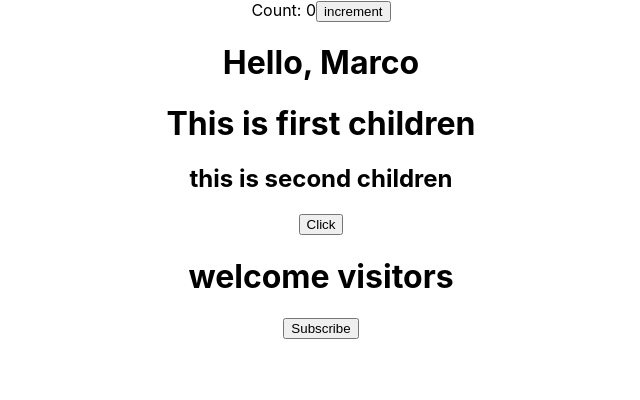
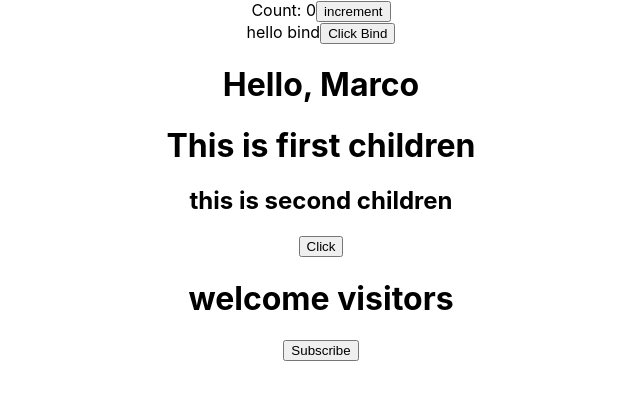
Before and after one commit to MMelchiorri/react_course, a React (Create React App) app in the folder code_evolution_react/: page / in a window 1280 px wide. Shown: the top 400 px of the page, without its empty margins (319-959 px from the left). Built offline with nearby package versions, Linux system fonts and the light colour scheme.

Commit message:
completed lesson 14

```diff
--- a/code_evolution_react/src/App.js
+++ b/code_evolution_react/src/App.js
@@ -5,6 +5,7 @@
 import Message from './components/Message';
 import Counter from './components/Counter';
 import FunctionClick from './components/FunctionClick';
+import EventBind from './components/EventBind';
 
 function App() {
   return (
@@ -12,6 +13,7 @@
       {/* <Greet /> */}
       {/* <Welcome /> */}
       <Counter />
+      <EventBind />
       <Hello name={'Marco'}>
         <h1>This is first children</h1>
         <h2>this is second children</h2>
--- /dev/null
+++ b/code_evolution_react/src/components/EventBind.js
@@ -0,0 +1,22 @@
+import React, { Component } from 'react';
+
+export default class EventBind extends Component {
+  constructor(props) {
+    super(props);
+
+    this.state = { message: 'hello bind' };
+  }
+
+  changeMessage = () => {
+    this.setState({ message: 'changed message' });
+  };
+
+  render() {
+    return (
+      <div>
+        {this.state.message}
+        <button onClick={this.changeMessage.bind(this)}>Click Bind</button>
+      </div>
+    );
+  }
+}
```
